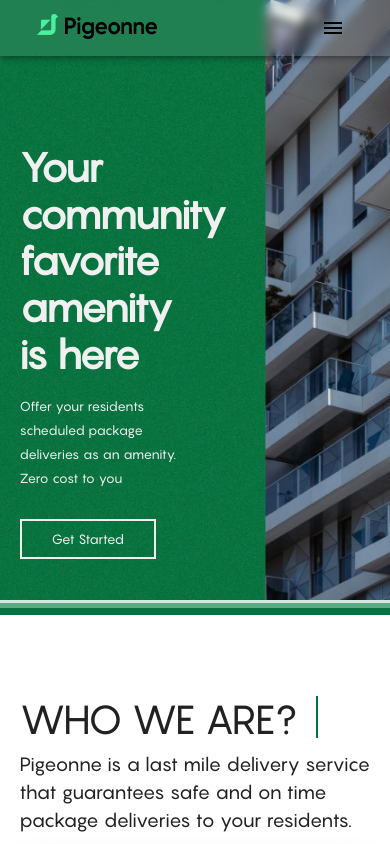
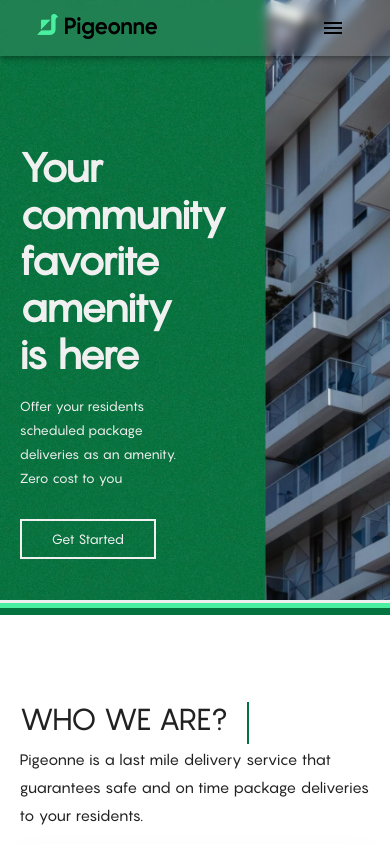
Before and after one commit to Alimisamuel/Pigeonne, a React (Create React App) app: page / in a window 390 px wide. Shown: the top 844 px of the page. Built offline with nearby package versions, Linux system fonts and the light colour scheme.

Commit message:
mobile-corrected

```diff
--- a/src/pages/LandingPage.js
+++ b/src/pages/LandingPage.js
@@ -172,8 +172,8 @@ const LandingPage = () => {
             </Grid>
           </div>
         </div>
-        <Box sx={{ height: "3px", bgcolor: "#d6e6df" }}></Box>
-        <Box sx={{ height: "5px", bgcolor: "#5aab85" }}></Box>
+        <Box sx={{ height: "3px", bgcolor: "#f0f0f0" }}></Box>
+        <Box sx={{ height: "5px", bgcolor: "#4aefa0" }}></Box>
         <Box sx={{ height: "7px", bgcolor: "#037440" }}></Box>
 
         {/* .................About............ */}
@@ -185,7 +185,12 @@ const LandingPage = () => {
                   className="home_h1"
                   variant="h1"
                   sx={{
-                    fontSize: "40px",
+                    fontSize:{
+                      lg:'40px',
+                      md:'40px',
+                      sm:'35px',
+                      xs:'30px'
+                    },
                     textAlign:{
                       lg:'right',
                       md:'right',
@@ -203,7 +208,12 @@ const LandingPage = () => {
                 <Typography
                   variant="p"
                   sx={{
-                    fontSize: "19px",
+                    fontSize:{
+                      lg:'19px',
+                      md:'19px',
+                      sm:'17px',
+                      xs:'15px'
+                    },
                     mb: 4,
                     fontFamily: "pangram",
 
@@ -221,7 +231,7 @@ const LandingPage = () => {
           <div className="about" style={{ marginTop: "60px" }}>
             <div className="container">
               <Grid container>
-                <Grid item lg={6} md={6} sm={6} xs={12} sx={{ height: "500px" , mb:{xs:5} }}>
+                <Grid item lg={6} md={6} sm={6} xs={12} sx={{ height:{ lg:'500px', md:'500px', sm:'500px', xs:'300px'},  mb:{xs:5} }}>
                   <Paper elevation={24} className="image_box"></Paper>
                 </Grid>
                 <Grid
--- a/src/styles/index.css
+++ b/src/styles/index.css
@@ -147,6 +147,9 @@ height: 5%;
     .who-we-are{
         height: 300px;
     }
+    .image_box{
+        height: 400px;
+    }
     .service{
         margin-top: 40px;
     }
```
